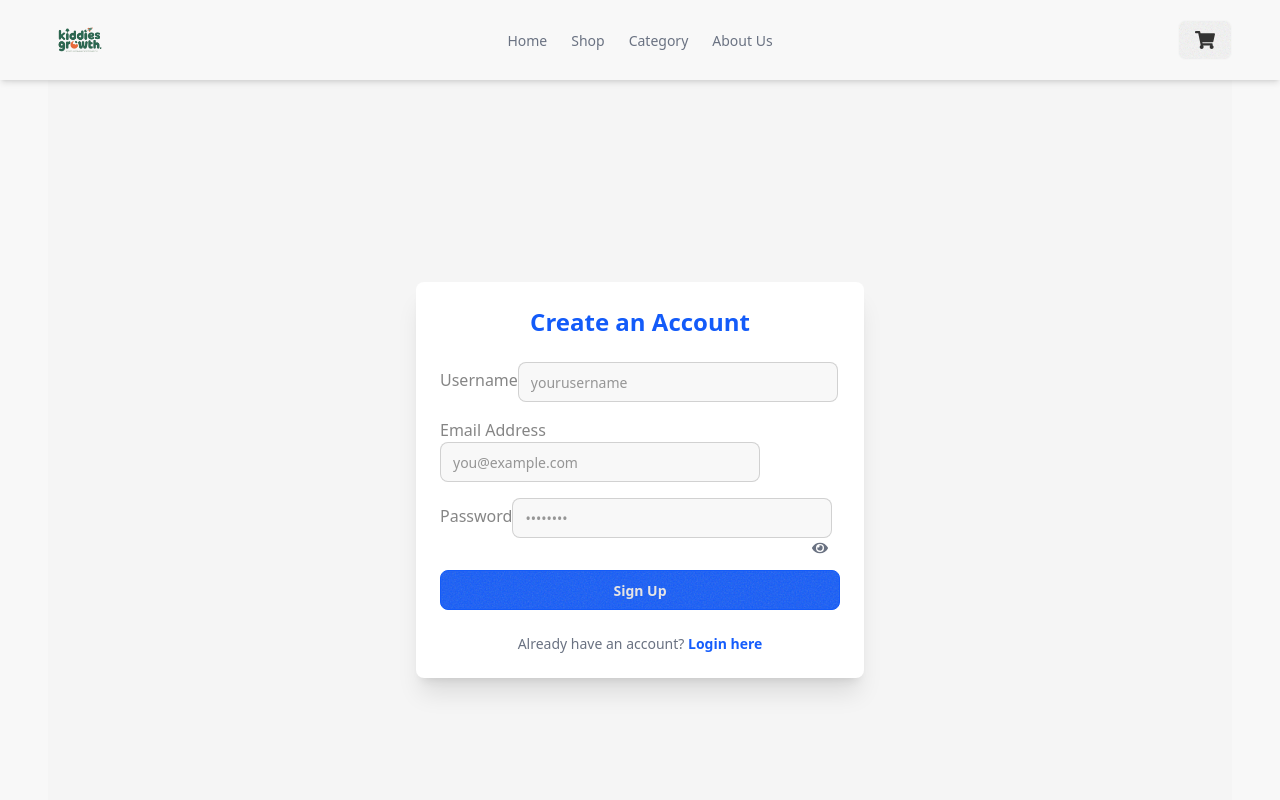
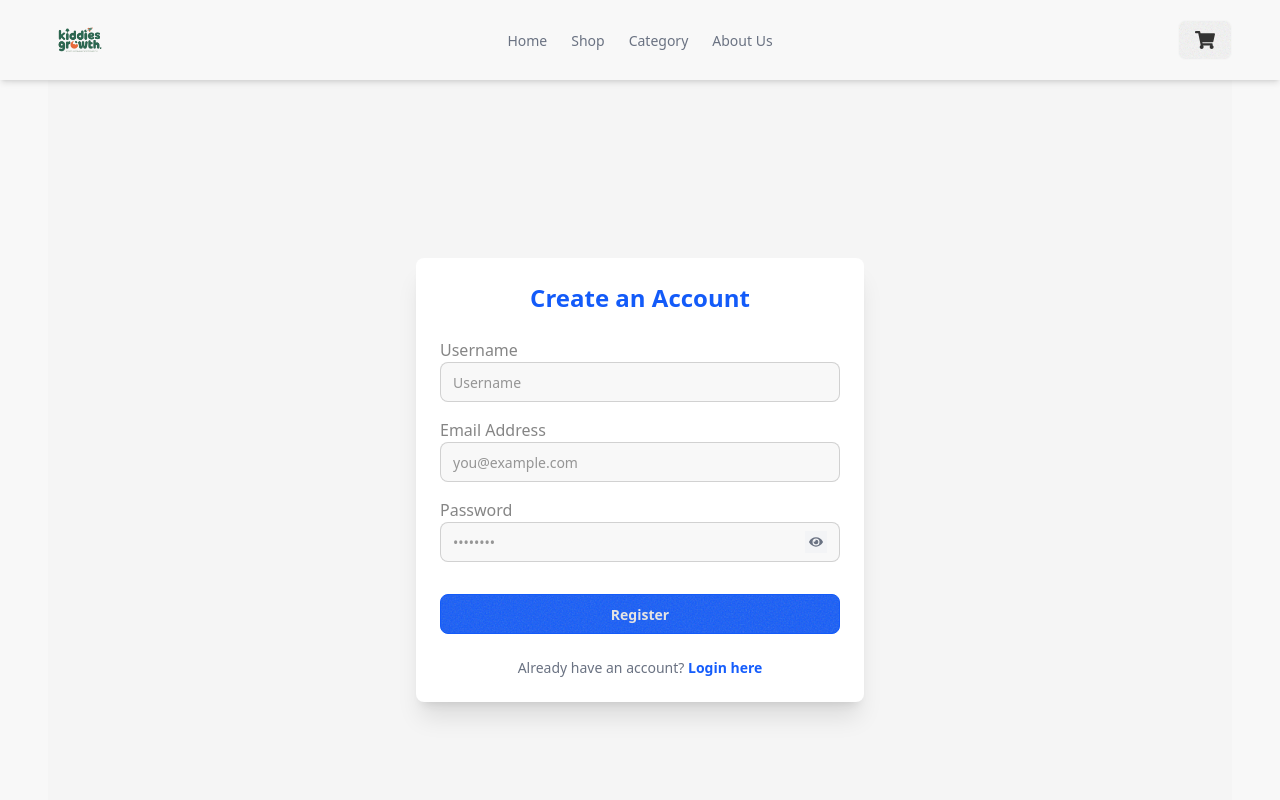
Before and after one commit to Kkebuka/kiddiesgrowth, a React (Vite) app: page /register in a window 1280 px wide. Shown: the top 800 px of the page. Built offline with nearby package versions, Linux system fonts and the light colour scheme.

Commit message:
minor change

```diff
--- a/src/App.tsx
+++ b/src/App.tsx
@@ -18,6 +18,7 @@ import AddProduct from "./admin/pages/addProduct/AddProduct";
 import ProductsPage from "./admin/pages/productsPage/AdminProducts";
 import AdminCategories from "./admin/pages/categoryPage/AdminCategories";
 import Orders from "./admin/pages/orders/Orders";
+import UsersPage from "./admin/pages/usersPage/UsersPage";
 
 function App() {
   console.log(
@@ -47,6 +48,7 @@ function App() {
           <Route path="products" element={<ProductsPage />} />
           <Route path="categories" element={<AdminCategories />} />
           <Route path="orders" element={<Orders />} />
+          <Route path="users" element={<UsersPage />} />
         </Route>
       </Routes>
     </CartProvider>
--- a/src/admin/pages/categoryPage/AdminCategories.tsx
+++ b/src/admin/pages/categoryPage/AdminCategories.tsx
@@ -163,7 +163,7 @@ const AdminCategories = () => {
         </table>
       </div>
       {showAddForm && (
-        <div className="fixed inset-0 flex items-center justify-center  bg-black bg-opacity-50">
+        <div className="fixed inset-0 flex items-center justify-center  bg-black bg-opacity-80">
           <div className="bg-white rounded-lg p-6 h-4/6  ">
             <input
               type="text"
--- a/src/components/layout/BottomNavBar.tsx
+++ b/src/components/layout/BottomNavBar.tsx
@@ -1,5 +1,10 @@
 // BottomNavBar.tsx
-import { FaHome, FaHeart, FaShoppingCart, FaUser } from "react-icons/fa";
+import {
+  FaHome,
+  FaCaretSquareLeft,
+  FaShoppingCart,
+  FaUser,
+} from "react-icons/fa";
 // import { Link } from "react-router-dom";
 
 const BottomNavBar = () => {
@@ -7,7 +12,11 @@ const BottomNavBar = () => {
 
   const navItems = [
     { name: "Home", icon: <FaHome size={20} />, to: "/" },
-    { name: "Wishlist", icon: <FaHeart size={20} />, to: "/wishlist" },
+    {
+      name: "Categories",
+      icon: <FaCaretSquareLeft size={20} />,
+      to: "/category",
+    },
     { name: "Cart", icon: <FaShoppingCart size={20} />, to: "/cart" },
     { name: "Account", icon: <FaUser size={20} />, to: "/account" },
   ];
--- a/src/pages/aboutUsPage/AboutUsPage.tsx
+++ b/src/pages/aboutUsPage/AboutUsPage.tsx
@@ -3,9 +3,9 @@ import aboutImg from "../../assets/images/about-Img.jpg";
 
 export default function AboutUsPage() {
   return (
-    <div className="px-4 pb-10  mx-auto">
+    <div className=" pb-10 overflow-x-hidden   mx-auto">
       <div
-        className="relative left-1/2 -translate-x-1/2 w-screen h-[400px] bg-cover bg-cente "
+        className="relative w-screen h-[400px] bg-cover overflow-hidden"
         style={{ backgroundImage: `url(${aboutImg})` }}
       >
         {/* Dark Overlay */}
@@ -21,7 +21,7 @@ export default function AboutUsPage() {
         </div>
       </div>
 
-      <div className="grid grid-cols-2 grid-rows-2 gap-8 mt-8 justify-center">
+      <div className="grid grid-cols-1 grid-rows-2 lg:grid-cols-2 gap-8 mt-8 justify-center">
         <section className="bg-white shadow-lg rounded-lg p-6 ">
           <h2 className="text-3xl font-semibold text-primary mb-4">
             Our Vision
--- a/src/pages/login/Login.tsx
+++ b/src/pages/login/Login.tsx
@@ -31,15 +31,15 @@ export default function Login() {
             <label className="label">
               <span className="label-text">Password</span>
             </label>
-            <div className="flex items-center ">
+            <div className="flex items-center w-full input input-bordered ">
               <input
                 type={showPassword ? "text" : "password"}
                 placeholder="••••••••"
-                className="input input-bordered pr-10 w-full"
+                className=" pr-10 w-full"
                 required
               />
               <span
-                className=" cursor-pointer text-gray-500 bg-gray-200 p-3"
+                className=" cursor-pointer text-gray-500 bg-gray-100 p-1"
                 onClick={() => setShowPassword((prev) => !prev)}
               >
                 {showPassword ? <FaEyeSlash /> : <FaEye />}
--- a/src/pages/register/Register.tsx
+++ b/src/pages/register/Register.tsx
@@ -13,53 +13,53 @@ export default function Register() {
         </h2>
 
         <form className="flex flex-col gap-4">
-          {/* Username Field */}
-          <div className="form-control">
+          {/* Email Field */}
+          <div className="form-control flex flex-col">
             <label className="label">
               <span className="label-text">Username</span>
             </label>
             <input
-              type="text"
-              placeholder="yourusername"
-              className="input input-bordered"
+              type="name"
+              placeholder="Username"
+              className="input input-bordered w-full"
               required
             />
           </div>
-
-          {/* Email Field */}
-          <div className="form-control">
+          <div className="form-control flex flex-col">
             <label className="label">
               <span className="label-text">Email Address</span>
             </label>
             <input
               type="email"
               placeholder="you@example.com"
-              className="input input-bordered"
+              className="input input-bordered w-full"
               required
             />
           </div>
 
-          {/* Password Field with Eye Toggle */}
-          <div className="form-control relative">
+          {/* Password Field with Toggle */}
+          <div className="form-control flex flex-col">
             <label className="label">
               <span className="label-text">Password</span>
             </label>
+            <div className="flex w-full input input-bordered ">
               <input
                 type={showPassword ? "text" : "password"}
                 placeholder="••••••••"
-              className="input input-bordered pr-10"
+                className=" pr-10 w-full"
                 required
               />
               <span
-              className="absolute right-3 top-[42px] cursor-pointer text-gray-500"
+                className=" cursor-pointer text-gray-500 bg-gray-100 p-1"
                 onClick={() => setShowPassword((prev) => !prev)}
               >
                 {showPassword ? <FaEyeSlash /> : <FaEye />}
               </span>
             </div>
+          </div>
 
           {/* Submit Button */}
-          <button className="btn btn-primary w-full mt-4">Sign Up</button>
+          <button className="btn btn-primary w-full mt-4">Register</button>
         </form>
 
         {/* Footer */}
```
Lines whose indentation alone changed are shown as unchanged.
